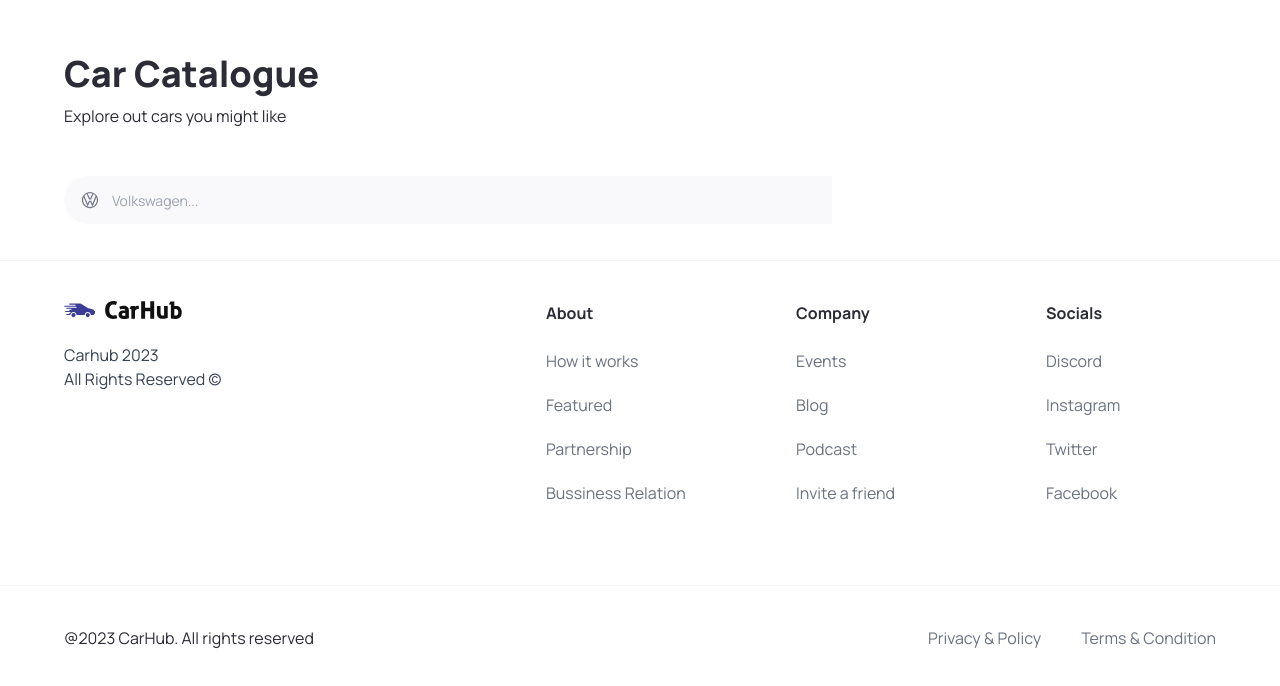
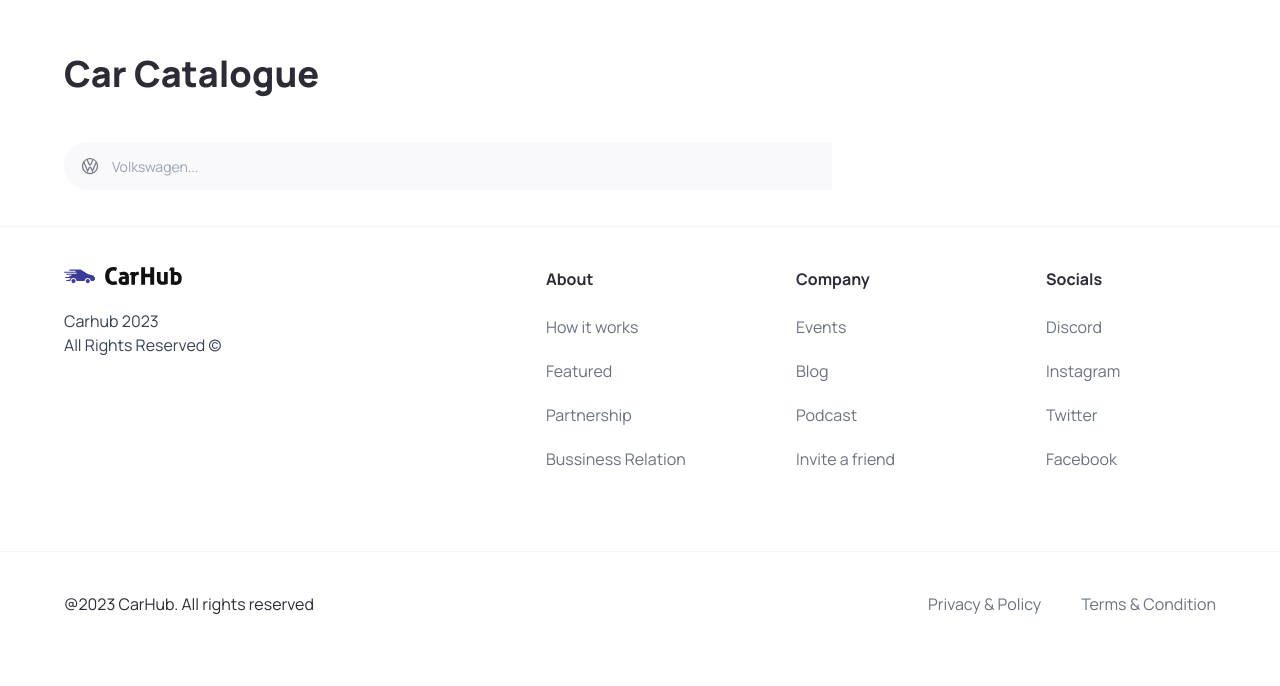
Before and after one commit to abuhasanmahmud/car-hub, a Next.js app: page / in a window 1280 px wide. Shown: the part 810-1496 px from the top of the page. After the commit the page ends 1466 px from the top, so only its background shows below. Built offline with nearby package versions, Linux system fonts and the light colour scheme.

Commit message:
Feat(v-1) hero section

```diff
--- a/app/page.tsx
+++ b/app/page.tsx
@@ -10,7 +10,7 @@ export default function Home() {
       <div className="mt-12 padding-x padding-y max-width" id="discover">
         <div className="home__text-container">
           <h1 className="text-4xl font-extrabold">Car Catalogue</h1>
-          <p>Explore out cars you might like</p>
+          {/* <p>Explore out cars you might like</p> */}
         </div>
         <div className="home__filters">
           <SearchBar />
```
